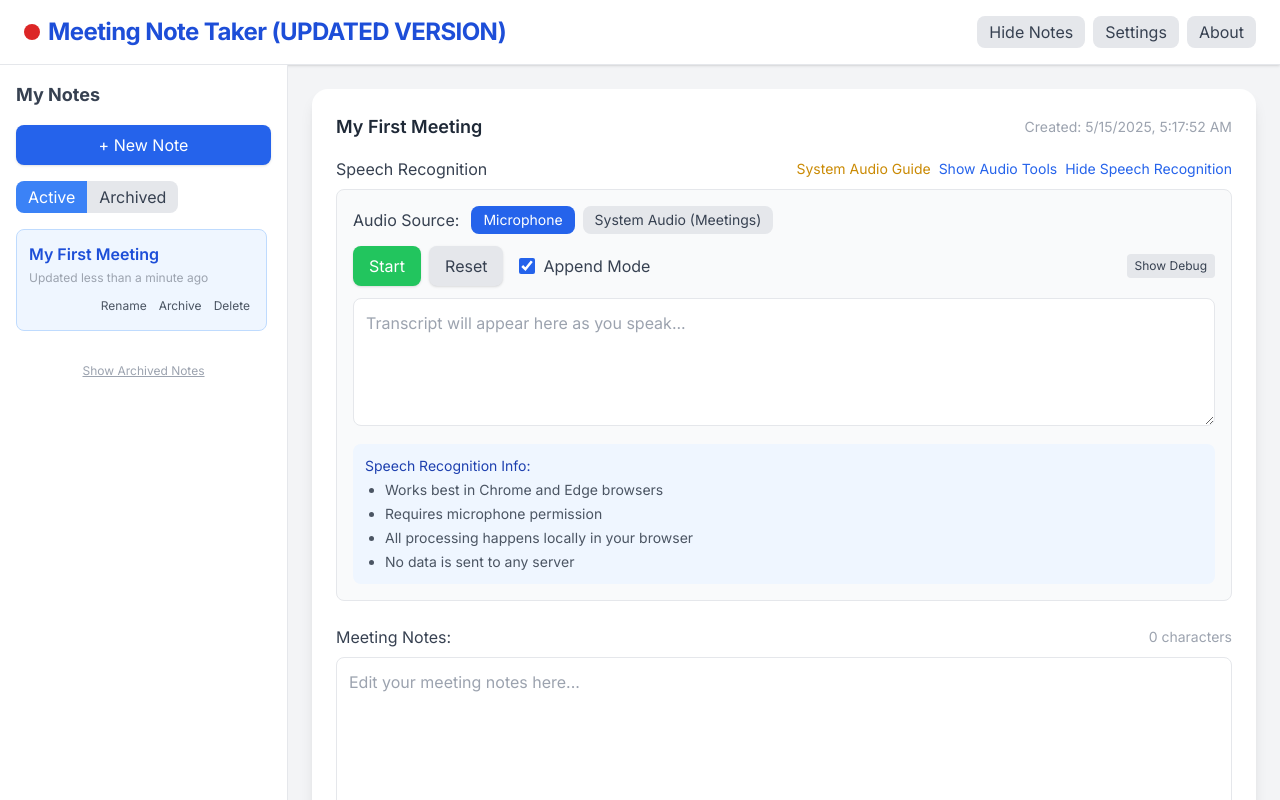
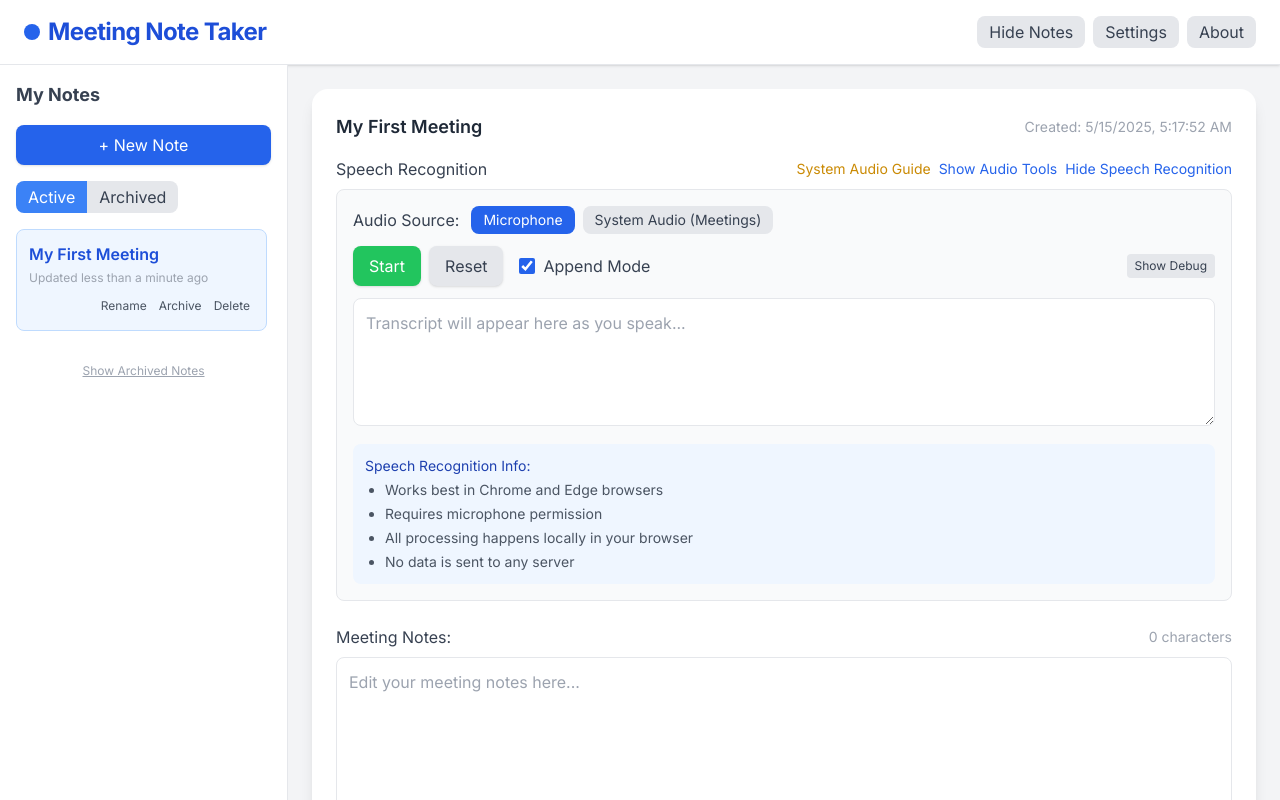
Before and after one commit to AXRZCE/AI_NoteTaking_WebApp, a React (Vite) app in the folder meeting-note-taker/: page / in a window 1280 px wide. Shown: the top 800 px of the page. Built offline with nearby package versions, Linux system fonts and the light colour scheme.

Commit message:
Remove testing elements and restore professional appearance

```diff
--- a/meeting-note-taker/src/App.jsx
+++ b/meeting-note-taker/src/App.jsx
@@ -208,8 +208,8 @@ export default function App() {
       {/* Header */}
       <header className={`flex items-center justify-between px-6 py-4 ${currentTheme === 'dark' ? 'bg-gray-800 border-gray-700' : 'bg-white border-gray-200'} shadow border-b`}>
         <h1 className={`text-2xl font-bold tracking-tight ${currentTheme === 'dark' ? 'text-blue-400' : 'text-blue-700'} flex items-center`}>
-          <span className="w-4 h-4 rounded-full bg-red-600 inline-block mr-2"></span>
-          Meeting Note Taker (UPDATED VERSION)
+          <span className="w-4 h-4 rounded-full bg-blue-600 inline-block mr-2"></span>
+          Meeting Note Taker
         </h1>
         <div className="space-x-2">
           <button
--- a/meeting-note-taker/src/components/NoteEditor.jsx
+++ b/meeting-note-taker/src/components/NoteEditor.jsx
@@ -2,7 +2,6 @@ import React, { useState } from "react";
 import SpeechToText from "./SpeechToText";
 import ImportButton from "./ImportButton";
 import ExportButton from "./ExportButton";
-// Make sure these imports are working
 import AudioRecorder from "./AudioRecorder";
 import SystemAudioGuide from "./SystemAudioGuide";
 
```
